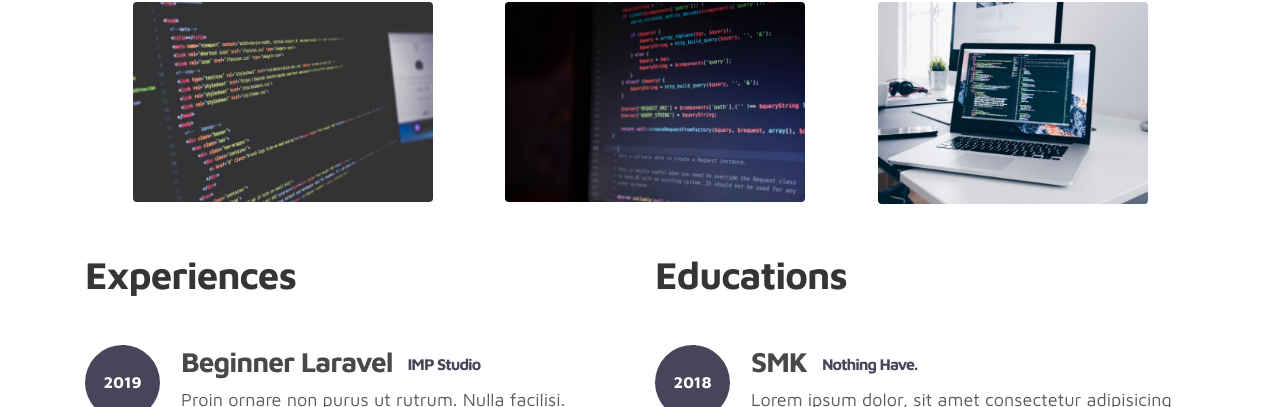
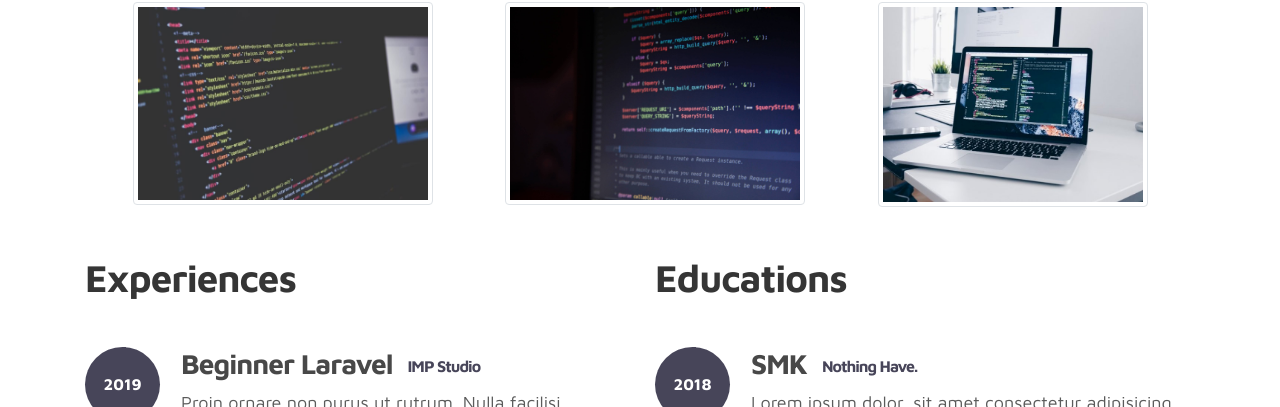
Before and after one commit to frinst/frinst-portofolio, a plain HTML site: page index.html in a window 1280 px wide. Shown: the part 751-1158 px from the top of the page. Drawn offline with Linux system fonts and the light colour scheme.

Commit message:
Update index.html

```diff
--- a/index.html
+++ b/index.html
@@ -100,9 +100,9 @@
 
                         <div class="item">
                           <div class="project-info">
-                            <img src="images/project/4.jpg" class="rounded float-right" width="270px">
-                            <img src="images/project/2.jpg" class="rounded float-left" width="300px">
-                            <img src="images/project/3.jpg" class="rounded float-center" width="300px">
+                            <img src="images/project/4.jpg" class="rounded float-right img-thumbnail" width="270px">
+                            <img src="images/project/2.jpg" class="rounded float-left img-thumbnail" width="300px">
+                            <img src="images/project/3.jpg" class="rounded float-center img-thumbnail" width="300px">
                           </div>
                         </div>
 
```
